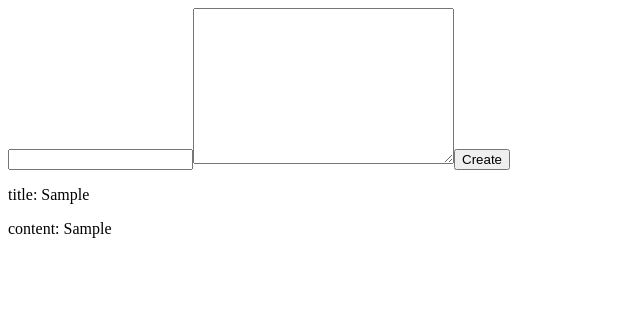
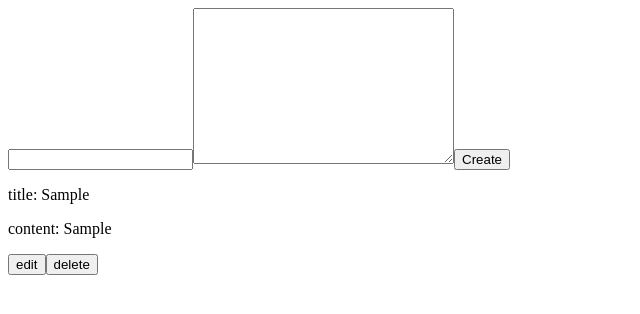
Before and after one commit to LuksFay/auto-test-react, a React (Create React App) app: page / in a window 1280 px wide. Both pictures are taken after typing "Sample", "Sample" into the empty fields and a click on the input "Create". Shown: the top 314 px of the page, without its empty margins (0-640 px from the left). Built offline with nearby package versions, Linux system fonts and the light colour scheme.

Commit message:
despues de horas de buscar en mi codigo tenia creado un array donde no iba lo que me generaba un error, busque soluciones en varios lados hasta que compare con codigo viejo

```diff
--- a/src/App.js
+++ b/src/App.js
@@ -1,11 +1,22 @@
-import React, {useState} from 'react'
+import React, {useState,useEffect} from 'react'
 import NewNote from './components/NewNote'
 import Notes from './components/Notes';
 function App() {
-  const [postedNotes,setPostedNote] = useState([]);
 
+  let initialNotes = JSON.parse(localStorage.getItem('postedNotes'));
+  if(!initialNotes){
+    initialNotes = [];
+  }
+  const [postedNotes,setPostedNote] = useState(initialNotes);
+  useEffect(()=>{
+    let initialNotes = JSON.parse(localStorage.getItem('postedNotes'));
+    if(initialNotes){
+      localStorage.setItem('postedNotes',JSON.stringify(postedNotes))
+    }else{
+      localStorage.setItem('postedNotes',JSON.stringify([]));
+    }
+  },[postedNotes]);
   const showNote = (postedNote) => {
-    // console.log(postedNote);
     setPostedNote(
       [
         ...postedNotes,
@@ -13,19 +24,22 @@ function App() {
       ]
     )
   }
-
+  const deleteNotes = (id) => {
+    console.log(id);
+    const newNotes = postedNotes.filter(note => note.id !== id);
+    setPostedNote(newNotes)
+  }
   return (
     <>
     <NewNote showNote={showNote}/>
     <div>
-      {postedNotes.map((note)=>{
+      {postedNotes.map((Note)=>{
         return(
-          <Notes key= {note.id} note={note}/>
+          <Notes key={Note.id} Note={Note}  deleteNotes={deleteNotes}/>
         )
       })}
     </div>
     </>
   );
 }
-
 export default App;
--- a/src/components/Notes.jsx
+++ b/src/components/Notes.jsx
@@ -1,14 +1,19 @@
 import React from 'react';
-
-const Notes = ({note}) => {
+import PropTypes from 'prop-types';
+const Notes = ({Note, deleteNotes}) => {
     return (
         <>
         <div>
-            <p>title: {note.title}</p>
-            <p>content: {note.content}</p>
+            <p>title: {Note.title}</p>
+            <p>content: {Note.content}</p>
+            <button>edit</button>
+            <button onClick={()=>deleteNotes(Note.id)}>delete</button>
         </div>
         </>
     )
 }
-
+Notes.propTypes = {
+    Note: PropTypes.object.isRequired,
+    deleteNotes: PropTypes.func.isRequired
+}
 export default Notes
--- a/src/index.js
+++ b/src/index.js
@@ -1,7 +1,6 @@
 import React from 'react';
 import ReactDOM from 'react-dom';
 import App from './App';
-import reportWebVitals from './reportWebVitals';
 
 ReactDOM.render(
   <React.StrictMode>
@@ -9,4 +8,3 @@ ReactDOM.render(
   </React.StrictMode>,
   document.getElementById('root')
 );
-reportWebVitals();
```
Also changed, not shown: src/components/NewNote.jsx (+4 -32 lines).
